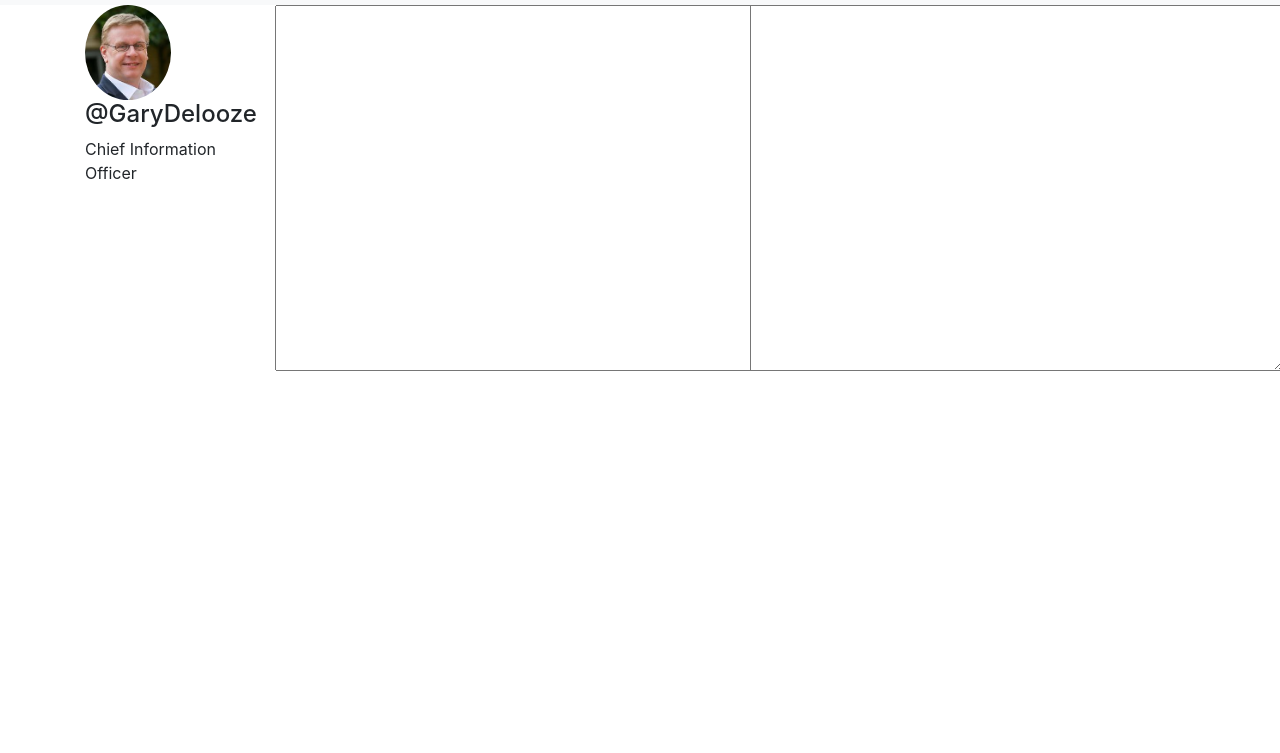
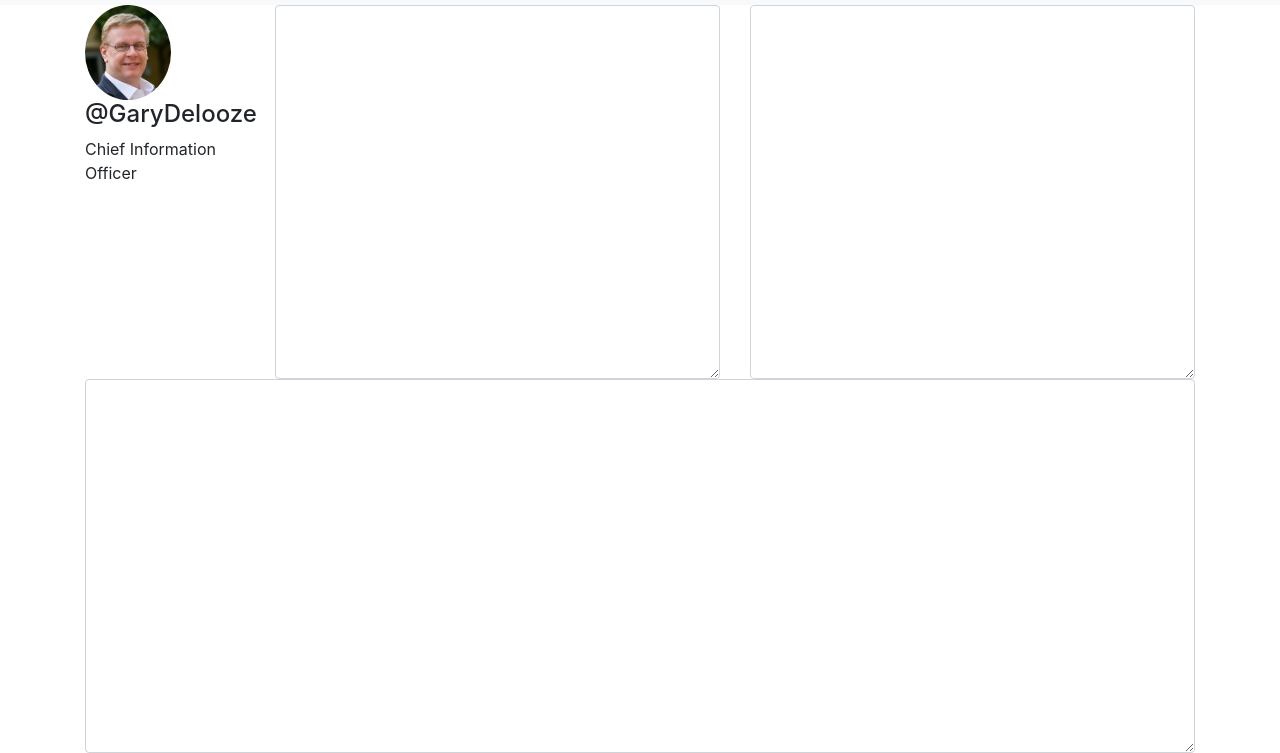
Before and after one commit to PhilipHadland/HackStreetsBack, a plain HTML site: page index.html in a window 1280 px wide. Shown: the part 51-804 px from the top of the page. Drawn offline with nearby package versions, Linux system fonts and the light colour scheme.

Commit message:
Update index.html

```diff
--- a/index.html
+++ b/index.html
@@ -35,15 +35,21 @@
 
 			<div class="col-lg-5 well">
 
-				<textarea name="Text1" cols="50" rows="15"></textarea>
+				<textarea name="Text1" class="form-control" cols="50" rows="15"></textarea>
 
 			</div>
 
 			<div class="col-lg-5 well">
 
-				<textarea name="Text1" cols="50" rows="15"></textarea>
+				<textarea name="Text1" class="form-control" cols="50" rows="15"></textarea>
 
 			</div>
+
+	</div>
+
+	<div>
+
+		<textarea name="Text1" class="form-control" cols="50" rows="15"></textarea>
 
 	</div>
 
```
